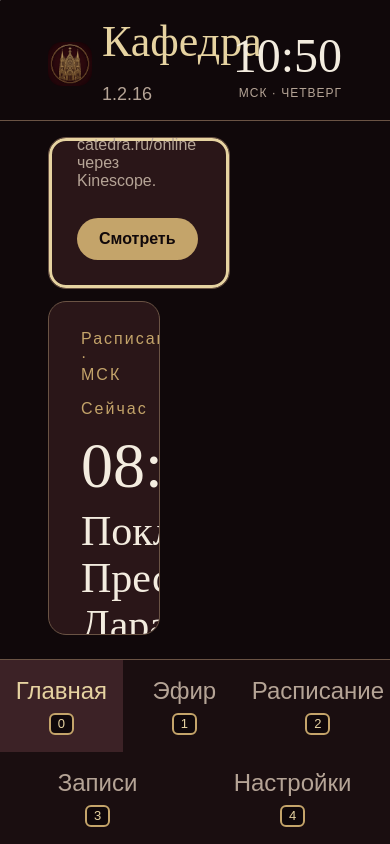
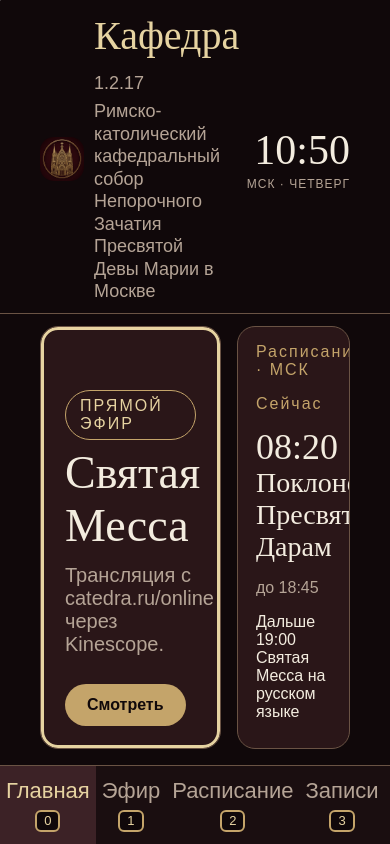
Before and after one commit to GrafAtRuss/catedra-tv, a plain HTML site: page tizen-widget/index.html in a window 390 px wide. Drawn offline with Linux system fonts and the light colour scheme; no server answers; a script that the page names is missing.

Commit message:
Кафедра 1.2.17: страницы телевизора без обрезки

```diff
--- a/android-phone/AndroidManifest.xml
+++ b/android-phone/AndroidManifest.xml
@@ -1,8 +1,8 @@
 <?xml version="1.0" encoding="utf-8"?>
 <manifest xmlns:android="http://schemas.android.com/apk/res/android"
     package="ru.catedra.mobile"
-    android:versionCode="136"
-    android:versionName="1.2.16">
+    android:versionCode="137"
+    android:versionName="1.2.17">
 
     <uses-sdk android:minSdkVersion="21" android:targetSdkVersion="34" />
 
--- a/android-tv/AndroidManifest.xml
+++ b/android-tv/AndroidManifest.xml
@@ -1,8 +1,8 @@
 <?xml version="1.0" encoding="utf-8"?>
 <manifest xmlns:android="http://schemas.android.com/apk/res/android"
     package="ru.catedra.tv"
-    android:versionCode="136"
-    android:versionName="1.2.16">
+    android:versionCode="137"
+    android:versionName="1.2.17">
 
     <uses-sdk android:minSdkVersion="21" android:targetSdkVersion="34" />
 
--- a/tizen-widget/config.xml
+++ b/tizen-widget/config.xml
@@ -1,5 +1,5 @@
 <?xml version="1.0" encoding="UTF-8"?>
-<widget xmlns="http://www.w3.org/ns/widgets" xmlns:tizen="http://tizen.org/ns/widgets" id="http://catedra.ru/tv" version="1.2.16" viewmodes="maximized">
+<widget xmlns="http://www.w3.org/ns/widgets" xmlns:tizen="http://tizen.org/ns/widgets" id="http://catedra.ru/tv" version="1.2.17" viewmodes="maximized">
   <access origin="*" subdomains="true"/>
   <tizen:application id="CatedraTV1.Catedra" package="CatedraTV1" required_version="4.0"/>
   <content src="index.html"/>
--- a/tizen-widget/css/app.css
+++ b/tizen-widget/css/app.css
@@ -100,27 +100,42 @@ input[type="text"] { width: 100%; background: #10080a; border: 1px solid #6a5344
 .titles { -webkit-flex: 1; flex: 1; min-width: 0; }
 .now-time { font-family: "Times New Roman", Times, serif; font-size: 42px; line-height: 1; color: #f3ecdf; margin-top: 6px; }
 
+.page-title { font-size: 48px; }
 html.tv, html.tv body { height: 100%; overflow: hidden; }
-html.tv #app { height: 100%; }
-html.tv .hd { min-height: 0; padding: 20px 48px 12px; }
-html.tv .titles { padding-right: 28px; }
-html.tv .brand { font-size: 44px; }
-html.tv .sub { max-width: none; font-size: 20px; line-height: 1.3; }
-html.tv .clock b { font-size: 48px; }
-html.tv .main { padding: 16px 48px 12px; min-height: 0; }
+html.tv #app { height: 100%; min-height: 0; overflow: hidden; }
+html.tv .hd { min-height: 0; padding: 16px 40px 10px; }
+html.tv .titles { padding-right: 24px; }
+html.tv .brand { font-size: 40px; }
+html.tv .sub { max-width: none; font-size: 18px; line-height: 1.25; }
+html.tv .clock b { font-size: 42px; }
+html.tv .main { height: 1px; -webkit-flex: 1 1 auto; flex: 1 1 auto; min-height: 0; padding: 12px 40px 16px; overflow-x: hidden; overflow-y: auto; }
 html.tv #app.home .main { overflow: hidden; display: -webkit-flex; display: flex; -webkit-flex-direction: column; flex-direction: column; }
-html.tv #app.home .row { -webkit-flex: 1; flex: 1; min-height: 0; }
+html.tv #app.home .row { -webkit-flex: 1 1 auto; flex: 1 1 auto; height: 1px; min-height: 0; }
 html.tv #app.home .home-extra { display: none; }
-html.tv .hero { display: block; width: 62%; height: 100%; min-height: 0; margin-right: 18px; padding: 0; }
-html.tv .hero .inn { position: absolute; left: 28px; right: 28px; bottom: 28px; }
-html.tv .hero h1 { margin-top: 8px; font-size: 54px; }
-html.tv .side { width: 38%; overflow: hidden; padding: 28px 32px; }
-html.tv .side h2 { font-size: 42px; line-height: 1.12; }
-html.tv .now-time { font-size: 64px; }
-html.tv .nav button { height: 92px; font-size: 24px; }
+html.tv .hero { display: block; width: 62%; height: 100%; min-height: 0; margin-right: 16px; padding: 0; }
+html.tv .hero .inn { position: absolute; left: 24px; right: 24px; bottom: 22px; }
+html.tv .hero h1 { margin-top: 6px; font-size: 46px; }
+html.tv .lead { font-size: 20px; }
+html.tv .side { display: -webkit-flex; display: flex; -webkit-flex-direction: column; flex-direction: column; width: 38%; height: 100%; min-height: 0; overflow: hidden; padding: 16px 18px 14px; }
+html.tv .side-now { -webkit-flex: 0 0 auto; flex: 0 0 auto; }
+html.tv .side h2 { font-size: 28px; line-height: 1.15; margin: 2px 0 0; }
+html.tv .now-time { font-size: 36px; }
+html.tv .side .chips { -webkit-flex: 1 1 auto; flex: 1 1 auto; min-height: 0; margin-top: 10px; overflow-x: hidden; overflow-y: auto; }
+html.tv .side .chips button { display: block; width: 100%; margin: 0 0 8px; padding: 8px 14px; font-size: 20px; text-align: center; }
+html.tv .side-note { -webkit-flex: 0 0 auto; flex: 0 0 auto; margin: 8px 0 0; font-size: 16px; line-height: 1.3; }
+html.tv .nav button { height: 78px; font-size: 22px; }
 html.tv button:focus { outline: none; -webkit-box-shadow: inset 0 0 0 3px #e6d3a1; box-shadow: inset 0 0 0 3px #e6d3a1; }
 html.tv .hero .shade { opacity: 1; background: -webkit-linear-gradient(top, rgba(16, 8, 10, 0.12) 30%, rgba(16, 8, 10, 0.82)); background: linear-gradient(to bottom, rgba(16, 8, 10, 0.12) 30%, rgba(16, 8, 10, 0.82)); }
 html.tv .player { height: 100%; min-height: 0; }
+html.tv .stage { min-height: 0; height: 100%; }
+html.tv .offline { min-height: 0; height: 100%; }
+html.tv .offline .inn { padding: 20px 24px 16px; }
+html.tv .offline h2 { font-size: 36px; }
+html.tv .page-title { font-size: 36px; }
+html.tv .card.list { display: -webkit-flex; display: flex; -webkit-flex-wrap: wrap; flex-wrap: wrap; }
+html.tv .card.list .svc { width: 50%; -webkit-box-sizing: border-box; box-sizing: border-box; }
+html.tv .tile img { height: 140px; }
+html.tv .box, html.tv .today, html.tv .step { overflow: visible; }
 
 @media (max-width: 900px) {
   body { font-size: 16px; }
@@ -166,3 +181,16 @@ html.tv .player { height: 100%; min-height: 0; }
     text-align: left;
   }
 }
+
+@media (max-width: 900px) {
+  html.tv .sub { display: block; }
+  html.tv .hd { -webkit-flex-wrap: nowrap; flex-wrap: nowrap; }
+  html.tv .nav { -webkit-flex-wrap: nowrap; flex-wrap: nowrap; }
+  html.tv .row { -webkit-flex-direction: row; flex-direction: row; }
+  html.tv .hero { width: 62%; padding: 0; margin-bottom: 0; }
+  html.tv .side { width: 38%; margin-bottom: 0; }
+  html.tv .offline { min-height: 0; height: 100%; }
+  html.tv .stage { min-height: 0; }
+  html.tv .tile { width: 31%; }
+  html.tv .tile img { height: 140px; }
+}
--- a/tizen-widget/index.html
+++ b/tizen-widget/index.html
@@ -14,7 +14,7 @@
       <img class="splash-mark" src="icon.png" alt="">
       <div class="splash-title">Кафедра</div>
       <div class="splash-sub">Римско-католический кафедральный собор Непорочного Зачатия Пресвятой Девы Марии в Москве</div>
-      <div class="splash-ver">1.2.16</div>
+      <div class="splash-ver">1.2.17</div>
     </div>
   </div>
   <object id="av-player" type="application/avplayer"></object>
--- a/tizen-widget/js/app.js
+++ b/tizen-widget/js/app.js
@@ -1,6 +1,6 @@
 /* Кафедра — Samsung UE49N5500, Tizen 4.0. Без ES2020: нет ?. и ??. */
 /* Версия совпадает с src/lib/version.ts и config.xml. */
-var APP_VERSION = "1.2.16";
+var APP_VERSION = "1.2.17";
 var CHANNEL = "UCv_ztXSXtfmUW_fSF08kFIA";
 var EMBED = "https://kinescope.io/embed/0ctuKXYjVsu6o6C5LUe6Fj";
 var PAGE = "https://kinescope.io/0ctuKXYjVsu6o6C5LUe6Fj";
@@ -369,9 +369,9 @@ function homeHtml() {
         '<div class="inn"><span class="pill">ПРЯМОЙ ЭФИР</span><h1>Святая Месса</h1>' +
         '<div class="lead">Трансляция с catedra.ru/online через Kinescope.</div>' +
         '<span class="go">Смотреть</span></div></button>' +
-      '<section class="card side"><div class="kicker">Расписание · МСК</div>' + now + next +
-        '<div class="chips">' + rites + "</div>" +
-        '<p class="muted">' + esc(state.notice) + "</p></section></div>" +
+      '<section class="card side"><div class="side-now"><div class="kicker">Расписание · МСК</div>' + now + next +
+        '</div><div class="chips">' + rites + "</div>" +
+        '<p class="muted side-note">' + esc(state.notice) + "</p></section></div>" +
     '<div class="home-extra">' +
     '<section class="card today"><h2>Сегодня</h2>' + today + "</section>" +
     '<section class="card today"><h2>Записи</h2><div class="grid">' + clips + "</div></section>" +
@@ -405,13 +405,13 @@ function scheduleHtml() {
       (items[i].end ? '<span class="note">до ' + esc(items[i].end) + "</span>" : "") +
       (items[i].note ? '<span class="note">' + esc(items[i].note) + "</span>" : "") + "</div></div>";
   }
-  return '<h1 style="font-size:48px">Расписание</h1><p class="muted">' + esc(state.notice) + '</p>' +
+  return '<h1 class="page-title">Расписание</h1><p class="muted">' + esc(state.notice) + '</p>' +
     '<div style="margin:16px 0"><button class="go" data-tv="1" data-act="go" data-arg="live">Открыть эфир</button></div>' +
     '<div class="tabs rites">' + tabs + "</div><div class=\"tabs\">" + days + '</div><div class="card list">' + list + "</div>";
 }
 
 function archiveHtml() {
-  var html = "<h1 style=\"font-size:48px\">Записи</h1><p class=\"muted\">" + esc(state.channelTitle) +
+  var html = '<h1 class="page-title">Записи</h1><p class="muted">' + esc(state.channelTitle) +
     (state.recHost === "rutube" ? " · Рутуб" : " · YouTube") + "</p>";
   if (state.recHost === "rutube") html += '<p class="note">Это архив прихода на Рутубе. Свежие мессы после 13 июля 2025 есть только на YouTube.</p>';
   if (state.recError) html += '<div class="box"><p>' + esc(state.recError) + '</p><button class="go" data-tv="1" data-act="reload-rec">Повторить</button></div>';
@@ -505,7 +505,7 @@ function field(label, id, value, placeholder) {
 function settingsHtml() {
   var s = state.settings;
   var sample = applyProxy(RSS);
-  return '<h1 style="font-size:48px">Настройки</h1><p class="muted">Сохраняются в памяти устройства.</p>' +
+  return '<h1 class="page-title">Настройки</h1><p class="muted">Сохраняются в памяти устройства.</p>' +
     updateBox() +
     '<section class="box"><button class="switch ' + (s.proxyOn ? "on" : "") + '" data-tv="1" data-act="toggle-proxy">' + (s.proxyOn ? "Прокси включён" : "Прокси выключен") + "</button>" +
     "<h2>Прокси</h2><p class=\"muted\">Если YouTube или поток с телевизора не открываются.</p><div style=\"clear:both\"></div>" +
```
Also changed, not shown: 10 other files.
